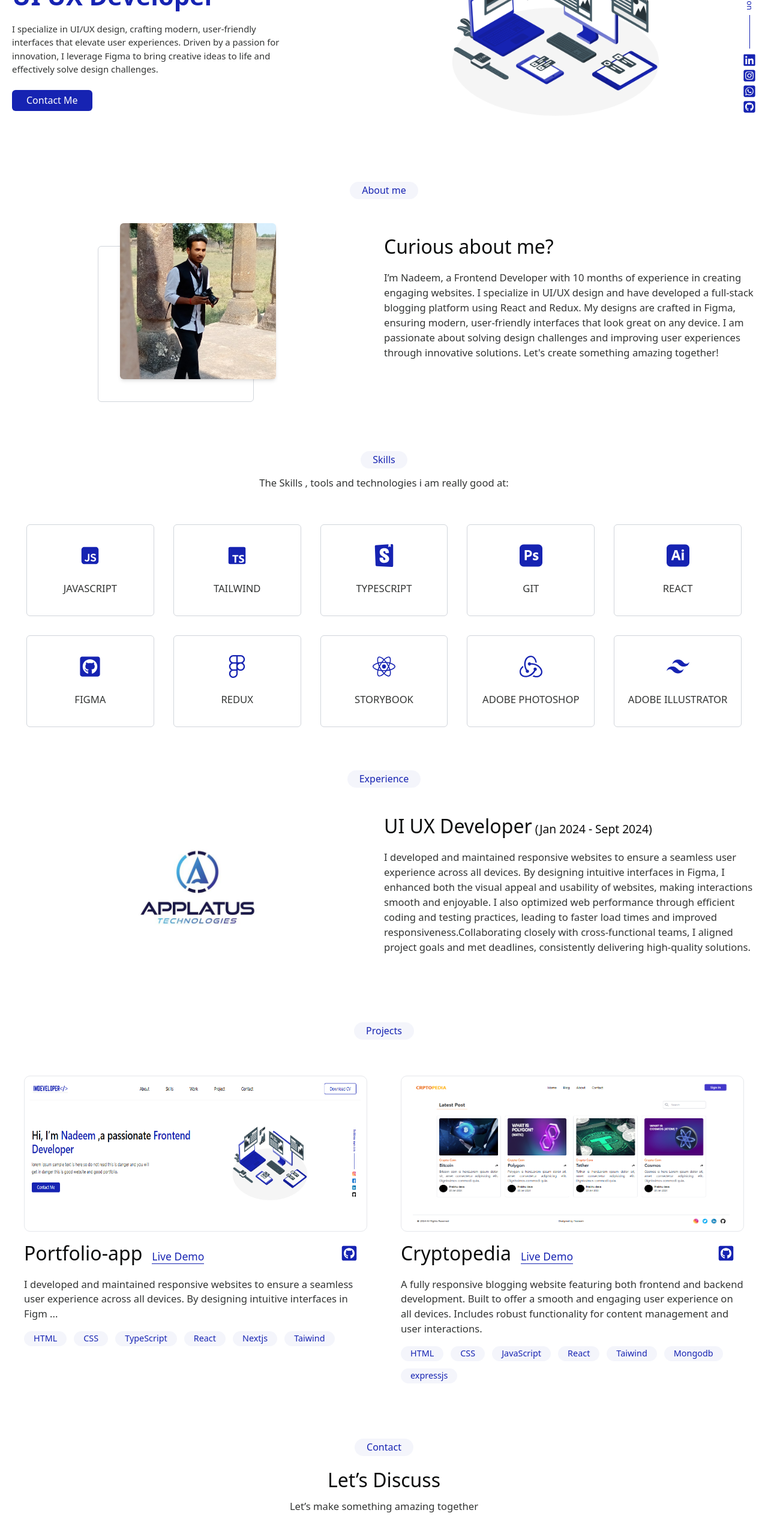
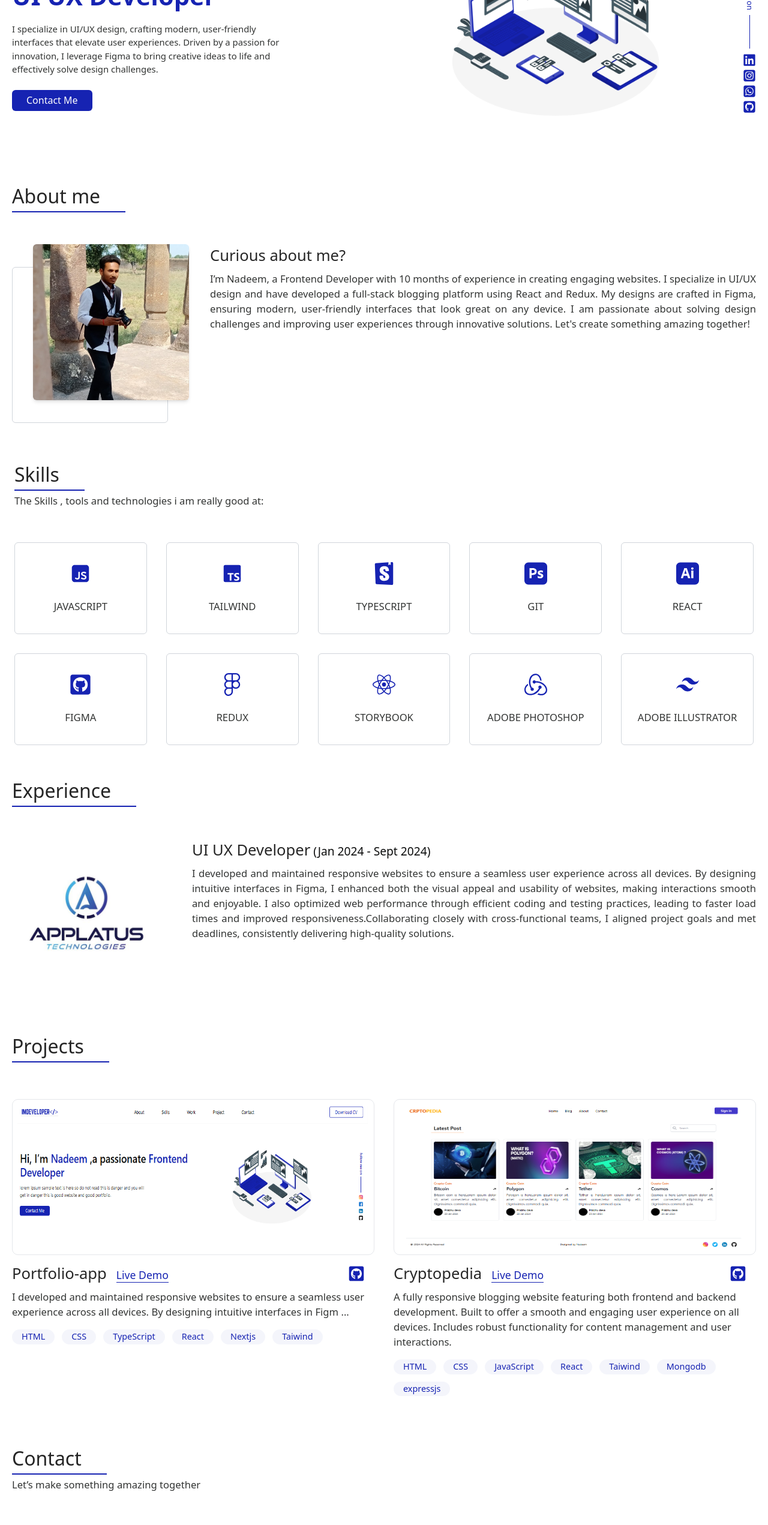
Before and after one commit to nadeemtadvi/Next-Portfolio-app, a Next.js app: page / in a window 1280 px wide. Shown: the part 234-2776 px from the top of the page at 60% size. Built offline with nearby package versions, Linux system fonts and the light colour scheme.

Commit message:
add color and change title

```diff
--- a/src/components/AboutSection.tsx
+++ b/src/components/AboutSection.tsx
@@ -5,29 +5,33 @@ import Image from "next/image";
 const AboutSection = () => {
   return (
     <div className="p-5 sm:mb-[3.5rem]">
-      <div className="flex justify-center mb-10">
-        <button id='about' className="rounded-full dark:bg-darkmainColorten  dark:text-darkmainColor bg-mainColorten  text-mainColor font-medium p-[2px_20px_3px]">
-          {AboutMe.about}
-        </button>
+      <div className=" mb-14">
+        <h4 id='about' className="  dark:text-white text-[2rem]  text-[#252525] font-medium ">
+        <span className="p-[0px_42px_4px_0px] border-b-2 border-mainColor dark:border-darkmainColor">
+
+        {AboutMe.about}
+        </span>
+
+        </h4>
       </div>
-      <div className="sm:grid grid-cols-2 items-center">
-        <div className="mb-14 sm:mb-0 relative flex items-center justify-center transform transition-transform duration-300 ease-in-out hover:scale-105">
-          <div className="z-[10]  w-[260px] h-[260px] shadow-md rounded-[6px] ">
+      <div className="sm:grid grid-cols-[330px_auto] ">
+        <div className="mb-14 sm:mb-0 relative flex items-center justify-start transform transition-transform duration-300 ease-in-out hover:scale-105">
+          <div className="z-[10] ml-[35px] w-[260px] h-[260px] shadow-md rounded-[6px] ">
             <Image
               src={AboutMe.image}
               alt="dp"
               width={100}
               height={100}
-              className="rounded-[6px] !w-full !h-full !object-fill"
+              className="rounded-[6px]  !w-full !h-full !object-fill"
             />
           </div>
-          <div className="z-[8] rounded-[6px] absolute left-0 right-[75px] m-auto top-[75px] bottom-0 border border-gray-300 dark:border-darkmainColorten w-[260px] h-[260px]"></div>
+          <div className="z-[8] rounded-[6px]  absolute left-0  m-auto top-[75px] bottom-0 border border-gray-300 dark:border-darkmainColorten w-[260px] h-[260px]"></div>
         </div>
         <div>
-          <h4 className="text-[2rem] text-titletext dark:text-darktitletext font-medium mb-2 sm:mb-4">
+          <h4 className="text-[1.6rem] text-[#272727] dark:text-darktitletext font-medium mb-2">
             {AboutMe.title}
           </h4>
-          <p className="text-[1.04rem] text-subtext dark:text-darksubtext mb-2 sm:mb-4">{AboutMe.subtitle}</p>
+          <p className="text-[1.04rem] text-subtext dark:text-darksubtext mb-2 sm:mb-4 text-justify">{AboutMe.subtitle}</p>
         </div>
       </div>
     </div>
--- a/src/components/ContactSection.tsx
+++ b/src/components/ContactSection.tsx
@@ -1,4 +1,4 @@
-"use client"
+"use client";
 import React, { useEffect, useState } from "react";
 import { Contact } from "../constant/constant";
 import { useForm, ValidationError } from "@formspree/react";
@@ -21,24 +21,25 @@ const ContactSection = () => {
 
   return (
     <div className="mb-[1rem] sm:mb-[4rem] p-5">
-      <div className="text-center mb-[1rem] sm:mb-[4rem]">
-        <button
+      <div className=" mb-14">
+        <h4
           id="contact"
-          className="mb-[1rem] rounded-full dark:bg-darkmainColorten dark:text-darkmainColor bg-mainColorten text-mainColor font-medium p-[2px_20px_3px]"
+          className="dark:text-white text-[2rem] mb-2  text-[#252525] font-medium"
         >
-          {Contact.contact}
-        </button>
+          <span className="p-[0px_42px_4px_0px] border-b-2 border-mainColor dark:border-darkmainColor">
+            {Contact.contact}
+          </span>
+        </h4>
 
-        <h4 className="text-[2rem] text-titletext dark:text-darktitletext font-medium mb-2">
-          {Contact.title}
-        </h4>
-        <p className="text-[1.04rem] text-subtext dark:text-darksubtext">{Contact.subtitle}</p>
+        <p className="text-[1.04rem] text-subtext dark:text-darksubtext">
+          {Contact.subtitle}
+        </p>
       </div>
       {showMessage && (
         <p className=" text-[20px] bg-green-100 rounded-[4px] text-green-600 z-50 fixed top-[10px] right-[30px] p-[4px_50px_7px]">
           Message has been sent!
         </p>
-       )}
+      )}
       <div className="sm:grid grid-cols-[40%_auto] ">
         <div>
           {Contact.contactList.map((item, index) => (
--- a/src/components/Header.tsx
+++ b/src/components/Header.tsx
@@ -31,7 +31,7 @@ const Header = ({darkMode,setDarkMode}:Headerdataprops) => {
   };
   return (
     <>
-      <div className="mb-[0rem] shadow-sm dark:bg-black">
+      <div className="mb-[0rem]  dark:bg-black">
         <div className="flex justify-between items-center p-5 ">
           <div className="">
           <Image
--- a/src/components/ProjectSection.tsx
+++ b/src/components/ProjectSection.tsx
@@ -6,30 +6,33 @@ const ProjectSection = () => {
   return (
     <div className="mb-[2rem] ">
       <div className=" p-5">
-        <div className="text-center pt-6">
-          <button
+        <div className="mb-14">
+          <h4
             id="project"
-            className="mb-[2.5rem] rounded-full bg-mainColorten text-mainColor dark:bg-darkmainColorten dark:text-darkmainColor font-medium p-[2px_20px_3px]"
-          >
+           className="dark:text-white text-[2rem]   text-[#252525] font-medium">
+        <span className="p-[0px_42px_4px_0px] border-b-2 border-mainColor dark:border-darkmainColor">
+
             {Project.project}
-          </button>
+        </span>
+
+          </h4>
         </div>
-        <div className="md:grid grid-cols-2 gap-4">
+        <div className="md:grid grid-cols-2 gap-8">
           {Project.projectObject.map((item, index) => (
-            <div key={index} className="py-2 sm:p-5 ">
-              <div className="h-[260px] w-full border border-gray-200 dark:border-darkmainColorten rounded-[10px] p-2 mb-3 transform transition-transform duration-300 ease-in-out hover:scale-105">
+            <div key={index} className="py-2 mb-10 md:mb-0">
+              <div className="h-[160px] sm:h-[260px] w-full border border-gray-200 dark:border-darkmainColorten rounded-[10px] p-2 mb-3 transform transition-transform duration-300 ease-in-out hover:scale-105">
                 <Image
                   src={item.image}
                   alt="dp"
                   width={400}
                   height={400}
-                  className="!w-full !h-full rounded-[10px]"
+                  className=" !w-full !h-full rounded-[10px]"
                 />
               </div>
               <div>
                 <div>
-                  <div className="flex justify-between gap-5   mb-2 sm:mb-4">
-                    <h4 className="text-titletext dark:text-darktitletext font-medium text-[1.2rem] md:text-[1.5rem] lg:text-[2rem] flex items-center">
+                  <div className="flex justify-between gap-5   mb-2 sm:mb-2">
+                    <h4 className="text-[#272727] dark:text-darktitletext font-medium text-[1.2rem] md:text-[1.6rem] flex items-center">
                       <span>{item.title}</span>
                       <Link href={item.LiveLink} target="_blank">
                         <span className="text-mainColor dark:text-darkmainColor border-b border-mainColor dark:border-darkmainColor font-medium ml-4 text-[1.1rem]">
--- a/src/components/SkillSection.tsx
+++ b/src/components/SkillSection.tsx
@@ -4,14 +4,18 @@ import { Skills } from "../constant/constant";
 const SkillSection = () => {
   return (
     <div className="mt-[2rem] mb-[0.5rem]   p-[1.5rem_0.6rem] sm:p-[1.5rem]">
-
-      <div className="sm:p-5">
-        <div className="flex justify-center  mb-10">
-          <div className="text-center">
-            <button id='skills' className="rounded-full dark:bg-darkmainColorten dark:text-darkmainColor bg-mainColorten text-mainColor font-medium p-[2px_20px_3px]">
-              {Skills.skill}
-            </button>
-            <p className="mt-3 text-[1.04rem] text-subtext dark:text-darksubtext  mb-2 sm:mb-4">
+      <div className="">
+        <div className="">
+          <div className="mb-14">
+            <h4
+              id="skills"
+              className="dark:text-white text-[2rem]  mb-2 text-[#252525] font-medium"
+            >
+              <span className="p-[0px_42px_4px_0px] border-b-2 border-mainColor dark:border-darkmainColor">
+                {Skills.skill}
+              </span>
+            </h4>
+            <p className=" text-[1.04rem] text-subtext dark:text-darksubtext  mb-2 sm:mb-4">
               {Skills.title}
             </p>
           </div>
@@ -19,10 +23,13 @@ const SkillSection = () => {
 
         <div className="grid grid-cols-[repeat(_auto-fit,minmax(12rem,1fr)_)] gap-4 md:gap-8">
           {Skills.skillObj.map((item, index) => (
-            <div key={index} className="border  border-gray-300 dark:border-darkmainColorten rounded-[6px] transform transition-transform duration-300 ease-in-out hover:scale-105 dark:hover:bg-darkmainColorten hover:bg-mainColorten">
+            <div
+              key={index}
+              className="border  border-gray-300 dark:border-darkmainColorten rounded-[6px] transform transition-transform duration-300 ease-in-out hover:scale-105 dark:hover:bg-darkmainColorten hover:bg-mainColorten"
+            >
               <div className="flex justify-center items-center ">
                 <div className="text-[38px] mt-8 text-mainColor dark:text-darkmainColor">
-                {item.image && <item.image/>}
+                  {item.image && <item.image />}
                 </div>
               </div>
               <h4 className="text-center font-normal text-[1.04rem] dark:text-darksubtext text-subtext mt-6 mb-8 uppercase ">
--- a/src/components/WorkSection.tsx
+++ b/src/components/WorkSection.tsx
@@ -7,22 +7,26 @@ import { WorkSectiondataprops } from "../models/Interface";
 const WorkSection = ({darkMode}:WorkSectiondataprops) => {
   return (
     <div className="sm:mb-[2rem] p-5">
-      <div className="text-center">
-        <button id='work' className="sm:mb-[2.5rem] rounded-full dark:bg-darkmainColorten dark:text-darkmainColor bg-mainColorten text-mainColor font-medium p-[2px_20px_3px]">
+      <div className="mb-14">
+        <h4 id='work' className="dark:text-white text-[2rem]   text-[#252525] font-medium">
+        <span className="p-[0px_42px_4px_0px] border-b-2 border-mainColor dark:border-darkmainColor">
+
           {Works.button}
-        </button>
+        </span>
+
+        </h4>
       </div>
 
-      <div className="sm:grid grid-cols-2 ">
-        <div className="flex md:mt-0 md:mb-0 mb-2 mt-5 justify-center items-center transform transition-transform duration-300 ease-in-out hover:scale-105">
+      <div className="sm:grid grid-cols-[300px_auto] ">
+        <div className="flex md:mt-0 md:mb-0 mb-10 sm:mb-2 mt-5 justify-center sm:justify-start items-center transform transition-transform duration-300 ease-in-out hover:scale-105">
         <Image src={darkMode ? Works.image2 : Works.image} alt="insta" className="workImg dark:bg-white rounded-md" width={250} height={250} />
         </div>
         <div>
           <div>
-            <h4 className="text-[2rem] text-titletext dark:text-darktitletext font-medium mb-2 sm:mb-4">{Works.title}
+            <h4 className="text-[1.6rem] text-[#272727] dark:text-darktitletext font-medium mb-2 ">{Works.title}
               <span className="text-[1.2rem] text-titletext dark:text-darktitletext font-normal">  ({Works.startDate} - {Works.endDate})</span>
             </h4>
-            <p className="text-[1.04rem] text-subtext dark:text-darksubtext mb-2 sm:mb-4">{Works.subtitle}</p>
+            <p className="text-[1.04rem] sm:text-justify text-subtext dark:text-darksubtext mb-2 sm:mb-4">{Works.subtitle}</p>
           </div>
         </div>
       </div>
```
